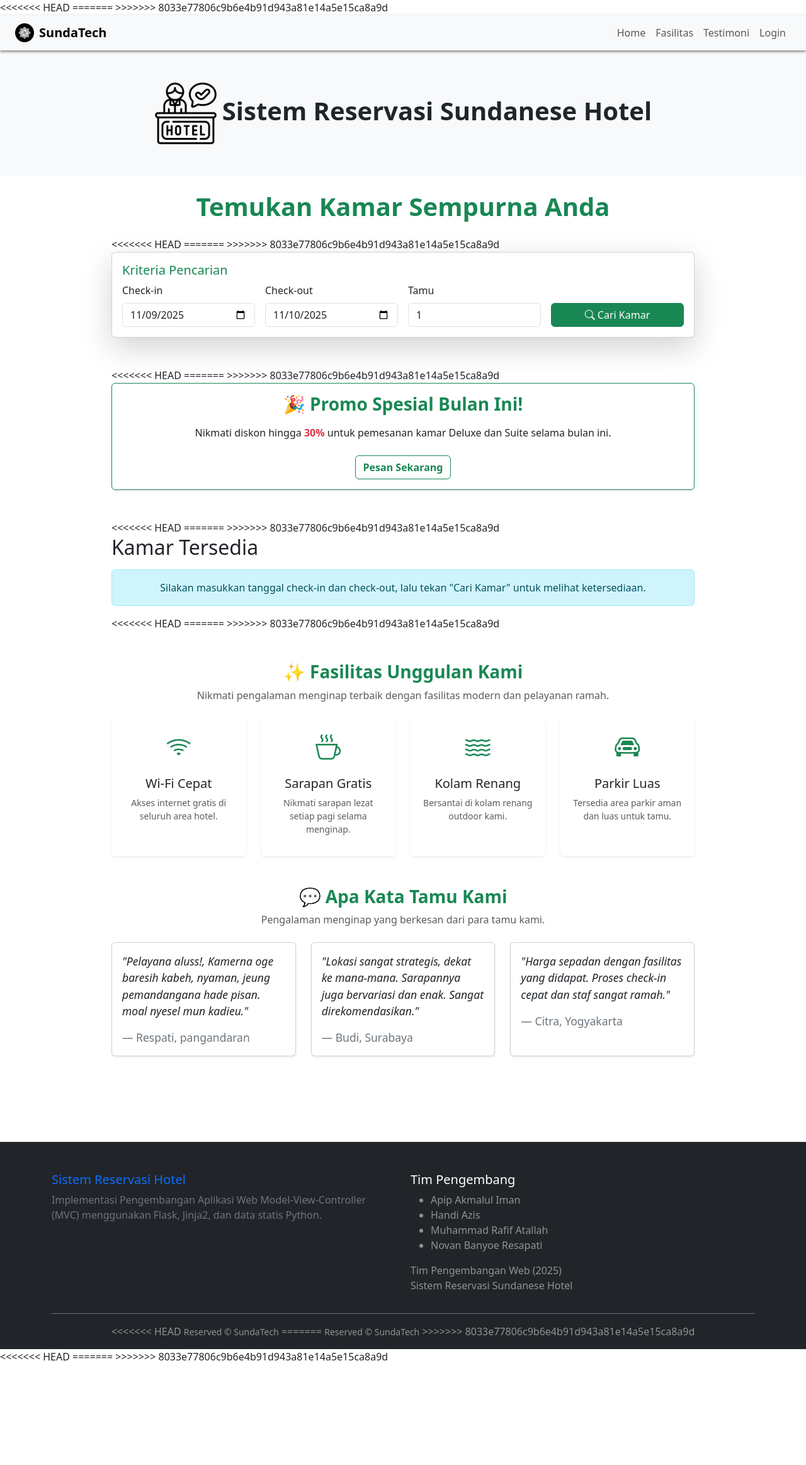
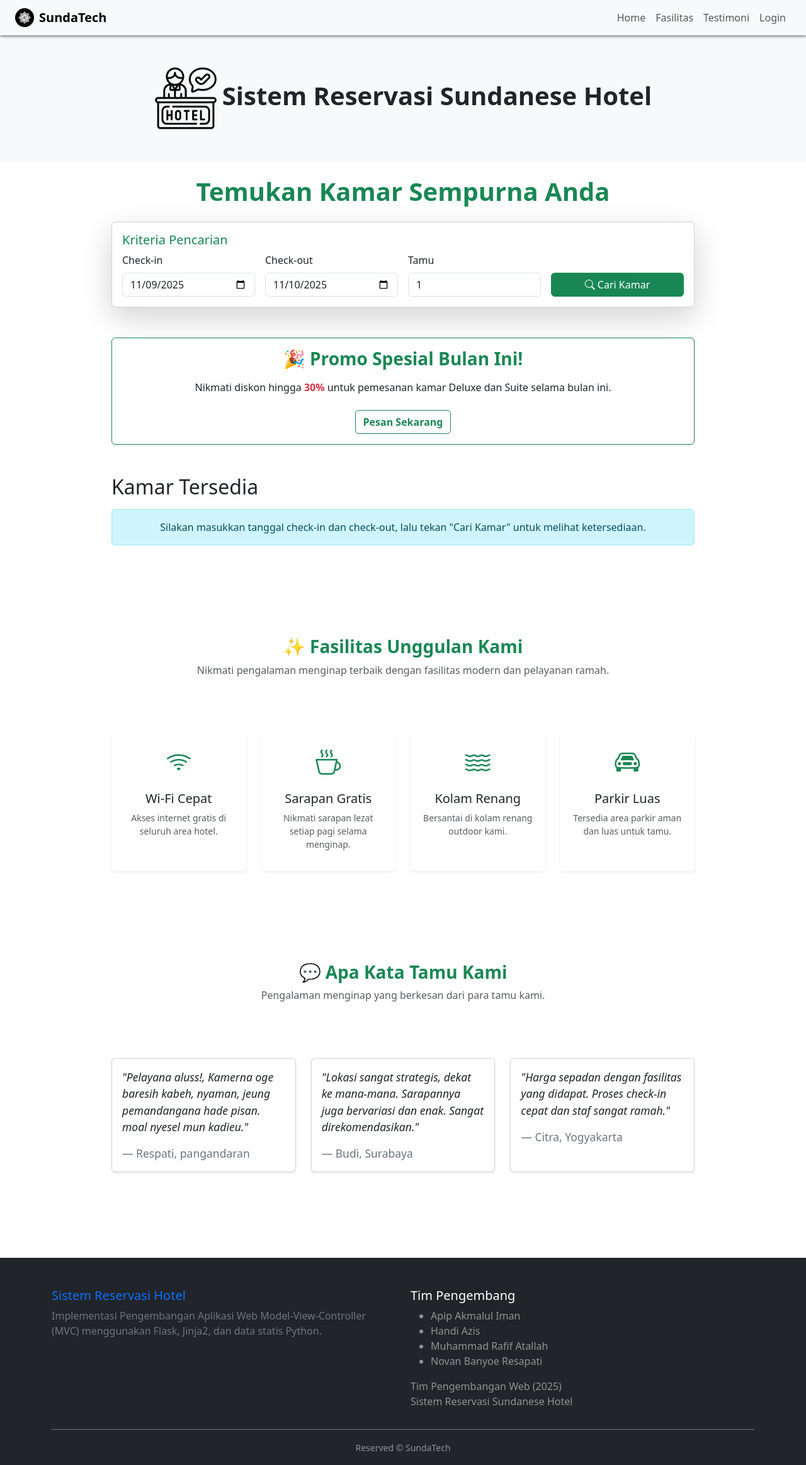
Before and after one commit to Papipp/Sundanese-Hotel, a Flask app: page / in a window 1280 px wide. Shown: the whole page at 63% size. Before the commit the page ends 2160 px from the top, so only its background shows below. Run offline with Flask 3, Linux system fonts and the light colour scheme.

Commit message:
menganukan anunya di anukan

```diff
--- a/templates/base.html
+++ b/templates/base.html
@@ -5,13 +5,10 @@
     <meta name="viewport" content="width=device-width, initial-scale=1.0">
     <title>Reservasi Hotel | {% block title %}{% endblock %}</title>
     <link rel="stylesheet" href="/static/style.css">
-<<<<<<< HEAD
     <link href="https://cdn.jsdelivr.net/npm/bootstrap@5.3.0/dist/css/bootstrap.min.css" rel="stylesheet">
-=======
     <!-- Bootstrap CSS -->
     <link href="https://cdn.jsdelivr.net/npm/bootstrap@5.3.0/dist/css/bootstrap.min.css" rel="stylesheet">
     <!-- Bootstrap Icons -->
->>>>>>> 8033e77806c9b6e4b91d943a81e14a5e15ca8a9d
     <link rel="stylesheet" href="https://cdn.jsdelivr.net/npm/bootstrap-icons@1.11.3/font/bootstrap-icons.min.css">
 
     <style>
@@ -111,19 +108,12 @@
                 </div>
             </div>
             <div class="text-center text-white-50 pt-3 border-top border-secondary">
-<<<<<<< HEAD
-                <small>Reserved © SundaTech</small>
-=======
                 <small>Reserved &copy; SundaTech</small>
->>>>>>> 8033e77806c9b6e4b91d943a81e14a5e15ca8a9d
             </div>
         </div>
     </footer>
 
-<<<<<<< HEAD
-=======
     <!-- Bootstrap JS -->
->>>>>>> 8033e77806c9b6e4b91d943a81e14a5e15ca8a9d
     <script src="https://cdn.jsdelivr.net/npm/bootstrap@5.3.0/dist/js/bootstrap.bundle.min.js"></script>
 </body>
 </html>
--- a/templates/index.html
+++ b/templates/index.html
@@ -7,10 +7,7 @@
     <div class="col-md-10 mx-auto">
         <h1 class="text-center mb-4 text-success fw-bold">Temukan Kamar Sempurna Anda</h1>
 
-<<<<<<< HEAD
-=======
         <!-- Section 1: Formulir Pencarian Kamar -->
->>>>>>> 8033e77806c9b6e4b91d943a81e14a5e15ca8a9d
         <section id="form-pencarian" class="mb-5">
             <div class="card shadow-lg">
                 <div class="card-body">
@@ -40,10 +37,7 @@
             </div>
         </section>
 
-<<<<<<< HEAD
-=======
         <!-- Section 2: Promo Hotel -->
->>>>>>> 8033e77806c9b6e4b91d943a81e14a5e15ca8a9d
         <section id="promo-hotel" class="mb-5">
             <div class="card shadow-sm border-success">
                 <div class="card-body text-center">
@@ -54,11 +48,8 @@
             </div>
         </section>
 
-<<<<<<< HEAD
-=======
         <!-- Section 3: Hasil Pencarian Kamar -->
->>>>>>> 8033e77806c9b6e4b91d943a81e14a5e15ca8a9d
-        <section id="hasil-pencarian">
+        <section id="hasil-pencarian" class="mb-5">
             <h2 class="mb-3">Kamar Tersedia</h2>
 
             {% if rooms %}
@@ -94,13 +85,9 @@
                 </div>
             {% endif %}
         </section>
-
-<<<<<<< HEAD
-=======
         <!-- Section 4: Fasilitas Unggulan -->
->>>>>>> 8033e77806c9b6e4b91d943a81e14a5e15ca8a9d
-        <section id="fasilitas-unggulan" class="mt-5 mb-5">
-            <div class="text-center mb-4">
+        <section id="fasilitas-unggulan" class="py-5">
+            <div class="text-center mb-4 py-5">
                 <h3 class="text-success fw-bold">✨ Fasilitas Unggulan Kami</h3>
                 <p class="text-muted">Nikmati pengalaman menginap terbaik dengan fasilitas modern dan pelayanan ramah.</p>
             </div>
@@ -144,8 +131,8 @@
             </div>
         </section>
 
-        <section id="testimoni" class="mt-5 mb-5">
-            <div class="text-center mb-4">
+        <section id="testimoni" class="py-5">
+            <div class="text-center mb-4 py-5">
                 <h3 class="text-success fw-bold">💬 Apa Kata Tamu Kami</h3>
                 <p class="text-muted">Pengalaman menginap yang berkesan dari para tamu kami.</p>
             </div>
```
